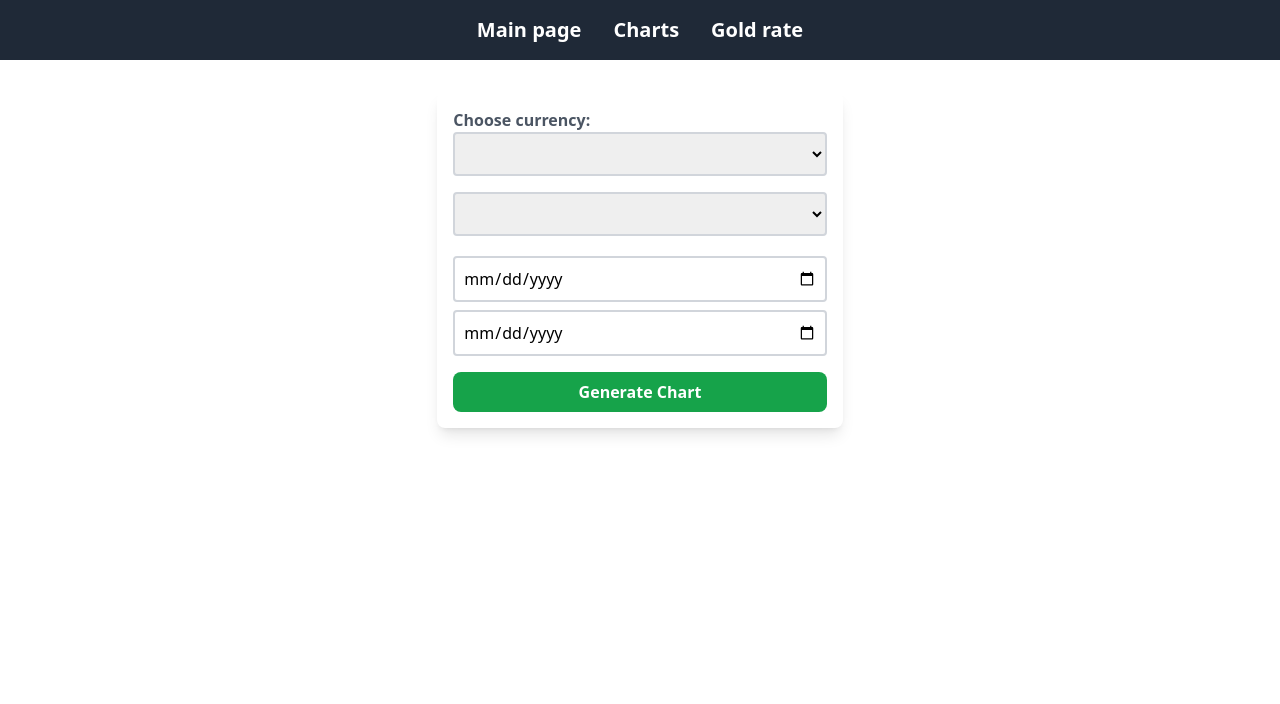
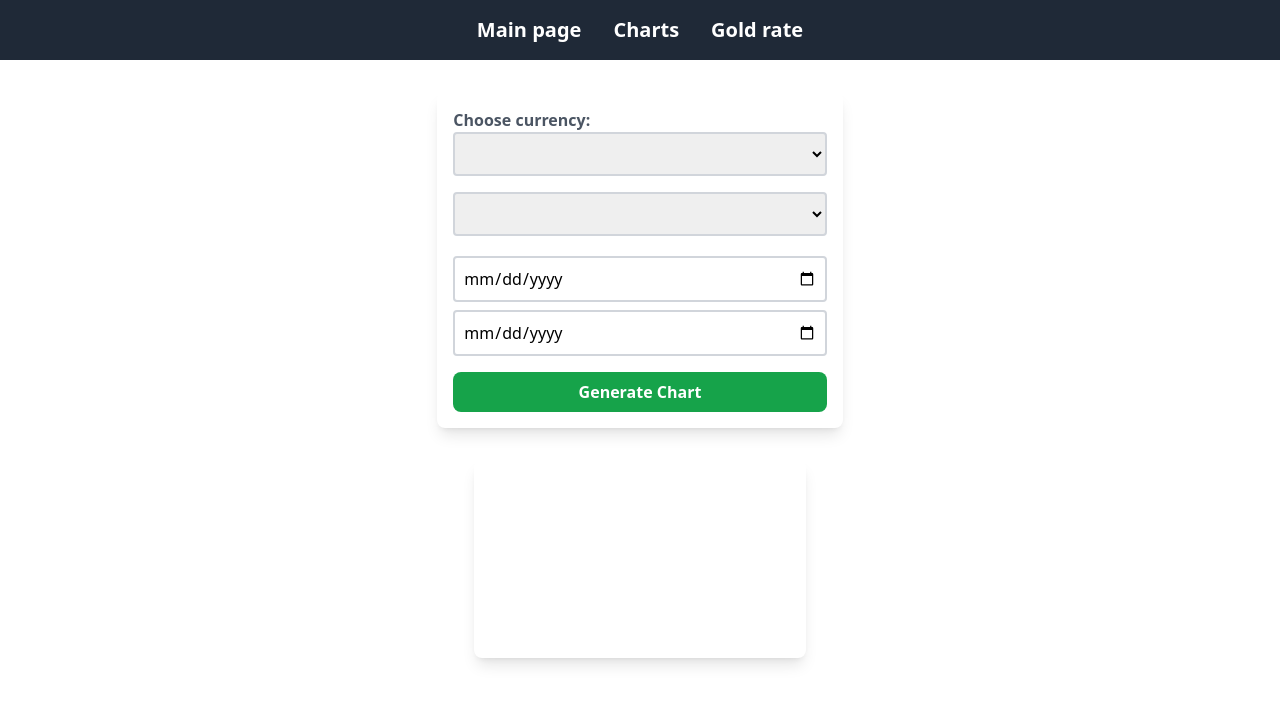
Before and after one commit to Wspanialy/CurrencyCalc, a Next.js app: page /charts in a window 1280 px wide. Shown: the top 704 px of the page. Built offline with nearby package versions, Linux system fonts and the light colour scheme; no server answers.

Commit message:
Chart functionality

```diff
--- a/components/Chart.jsx
+++ b/components/Chart.jsx
@@ -1,9 +1,65 @@
-import React from 'react'
+'use client';
+import React, { useEffect, useRef } from 'react';
+import Chart from 'chart.js/auto';
 
-const Chart = () => {
+const ChartComponent = ({ data, currencyLabel }) => {
+  const chartRef = useRef(null);
+
+  useEffect(() => {
+    if (data) {
+      const ctx = chartRef.current.getContext('2d');
+      console.log('Data:', data);
+
+      const chart = new Chart(ctx, {
+        type: 'line',
+        data: {
+          labels: data.map(item => item.date),
+          datasets: [
+            {
+              label: currencyLabel,
+              data: data.map(item => item[currencyLabel]),
+              borderColor: 'blue',
+              fill: false,
+            },
+          ],
+        },
+        options: {
+          responsive: true, // Włącz responsywność wykresu
+          scales: {
+            x: {
+              title: {
+                display: true,
+                text: 'Data',
+              },
+            },
+            y: {
+              beginAtZero: true,
+              title: {
+                display: true,
+                text: currencyLabel,
+              },
+            },
+          },
+        },
+      });
+
+      return () => {
+        chart.destroy();
+      };
+    }
+  }, [data, currencyLabel]);
+
   return (
-    <div>Chart</div>
-  )
-}
+    <div className="w-full max-w-md mx-auto p-4 md:p-8 flex justify-center items-center">
+    <div className="bg-white rounded-lg shadow-lg p-4">
+      <div className="mb-4">
+        <div className="w-full"> {/* Usunięto klasę h-80 */}
+          <canvas ref={chartRef} className="w-full"></canvas>
+        </div>
+      </div>
+    </div>
+  </div>
+  );
+};
 
-export default Chart
+export default ChartComponent;
--- a/components/ChartForm.jsx
+++ b/components/ChartForm.jsx
@@ -3,6 +3,7 @@
 import React, { useState, useEffect } from "react";
 import { renderCurrencyOptions } from "./CurrencyOptionsRender";
 import { fetchCurrencies } from "./FetchCurrencies";
+import Chart from "./Chart";
 
 const ChartForm = () => {
   const [currency, setCurrency] = useState("");
@@ -129,6 +130,9 @@ const ChartForm = () => {
           </button>
         </form>
       )}
+      {!isLoading &&(
+      <Chart data = {currencyData} currencyLabel = {toCurrency} />
+      )}
     </div>
   );
 };
```
